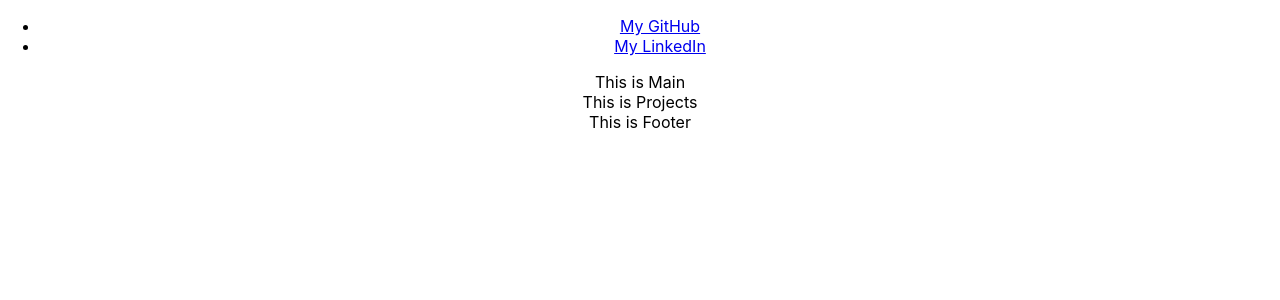
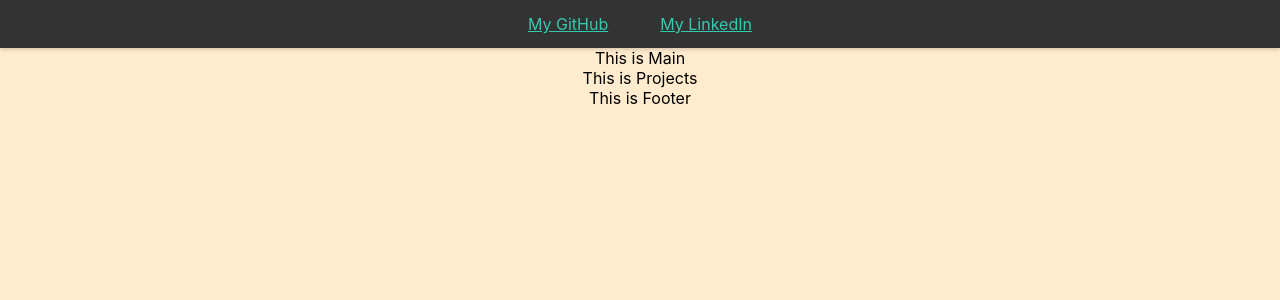
Before and after one commit to rocknrome/React-Mini-Portfolio, a React (Create React App) app: page / in a window 1280 px wide. Shown: the top 300 px of the page. Built offline with nearby package versions, Linux system fonts and the light colour scheme.

Commit message:
header styling applied

```diff
--- a/src/App.css
+++ b/src/App.css
@@ -14,7 +14,7 @@
 }
 
 .App-header {
-  background-color: #282c34;
+  background-color: #4fc590;
   min-height: 100vh;
   display: flex;
   flex-direction: column;
@@ -36,3 +36,46 @@
     transform: rotate(360deg);
   }
 }
+
+
+.Header {
+  width: 100%;
+  box-shadow: 0px 1px 5px rgba(0, 0, 0, 0.2);
+}
+
+.Header nav {
+  background-color: #333;
+  overflow: hidden;
+}
+
+.Header nav ul {
+  list-style-type: none;
+  margin: 0;
+  padding: 0;
+  display: flex;
+  justify-content: center;
+  align-items: center;
+}
+
+.Header nav ul li {
+  margin-right: 20px;
+}
+
+.Header nav ul li:last-child {
+  margin-right: 0;
+}
+
+
+.Header nav ul li a {
+  display: block;
+  color: rgb(53, 202, 175);
+  text-align: center;
+  padding: 14px 16px;
+  font-weight: 400;
+
+}
+
+.Header nav ul li a:hover {
+  background-color: #ddd;
+  color: black;
+}
--- a/src/App.js
+++ b/src/App.js
@@ -4,6 +4,7 @@ import Main from './components/Main'
 import Header from './components/header'
 import Footer from './components/Footer'
 import Projects from './components/Projects'
+/*import './index.css';*/
 
 function App() {
   return (
--- a/src/index.css
+++ b/src/index.css
@@ -1,4 +1,5 @@
 body {
+  background-color: blanchedalmond;
   margin: 0;
   font-family: -apple-system, BlinkMacSystemFont, 'Segoe UI', 'Roboto', 'Oxygen',
     'Ubuntu', 'Cantarell', 'Fira Sans', 'Droid Sans', 'Helvetica Neue',
@@ -11,3 +12,43 @@ code {
   font-family: source-code-pro, Menlo, Monaco, Consolas, 'Courier New',
     monospace;
 }
+
+.header {
+  width: 100%;
+  box-shadow: 0px 1px 5px rgba(0, 0, 0, 0.2); /* Optional: Adds a slight shadow for depth */
+}
+
+.header nav {
+  background-color: #333;
+  overflow: hidden;
+}
+
+.header nav ul {
+  list-style-type: none;
+  margin: 0;
+  padding: 0;
+  display: flex;
+  justify-content: center;
+  align-items: center;
+}
+
+.header nav ul li {
+  margin-right: 20px;
+}
+
+.header nav ul li:last-child {
+  margin-right: 0; /* Removes margin from the last item */
+}
+
+.header nav ul li a {
+  display: block;
+  color: white;
+  text-align: center;
+  padding: 14px 16px;
+  text-decoration: none;
+}
+
+.header nav ul li a:hover {
+  background-color: #ddd;
+  color: black;
+}
```
